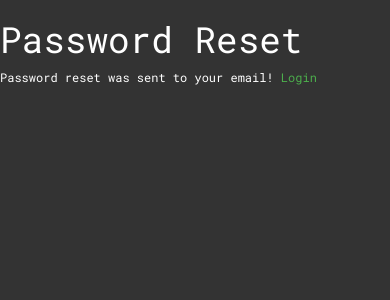
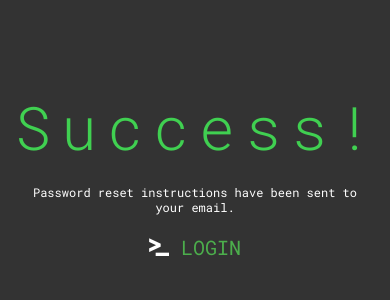
Before and after one commit to ditadewindita/CryptComm, a Django app: template login/templates/registration/confirm.html in a window 390 px wide. Shown: the top 300 px of the page. Run offline with Django 3.2, Linux system fonts and the light colour scheme; the template is opened without the code that fills it, so the values that code supplies are empty; some libraries are stand-ins or nearby versions.

Commit message:
Fixed email reset service

```diff
--- a/login/templates/registration/confirm.html
+++ b/login/templates/registration/confirm.html
@@ -1,9 +1,22 @@
-{% extends "base.html" %}
-{% block title %}Password reset{% endblock %}
-{% block head %}
-Password Reset
+{% extends 'base.html' %}
+{% block title %}
+    CryptComm
 {% endblock %}
+
 {% block content %}
-    Password reset was sent to your email!
-    <a href="/">Login</a>
+    <div class="container-fluid">
+        <div class="top-main">
+            <div class="row">
+                <div class="col-xs-12 col-md-12" style="text-align:center">
+
+                    <h1>Success!</h1>
+                    <br>Password reset instructions have been sent to your email.
+
+                </div>
+                <div class="col-xs-12 col-md-12" style="text-align:center; margin-top:5%; font-size:20px">
+                    <span class="glyphicon glyphicon-console"></span> <a href="/login">LOGIN</a>
+                </div>
+            </div>
+        </div>
+    </div>
 {% endblock %}
--- a/login/templates/registration/login.html
+++ b/login/templates/registration/login.html
@@ -47,7 +47,7 @@
                             </form>
                         </div>
                     </div>
-                <div class="col-xs-12 col-md-12" style="text-align:center; margin-top:5%; font-size:15px">
+                <div class="col-xs-12 col-md-12" style="text-align:center; margin-top:5%; font-size:20px">
                     <span class="glyphicon glyphicon-console"></span> <a href="/">HOME</a>
                 </div>
             </div>
--- a/login/templates/registration/subject_name.txt
+++ b/login/templates/registration/subject_name.txt
@@ -1,3 +1,3 @@
 {% load i18n %}{% autoescape off %}
-{% blocktrans %}Password reset on Complete App{% endblocktrans %}
+{% blocktrans %}Password reset for CryptComm{% endblocktrans %}
 {% endautoescape %}
```
Also changed, not shown: Cryptcomm/settings.py (+8 -0 lines), 1 other file.
